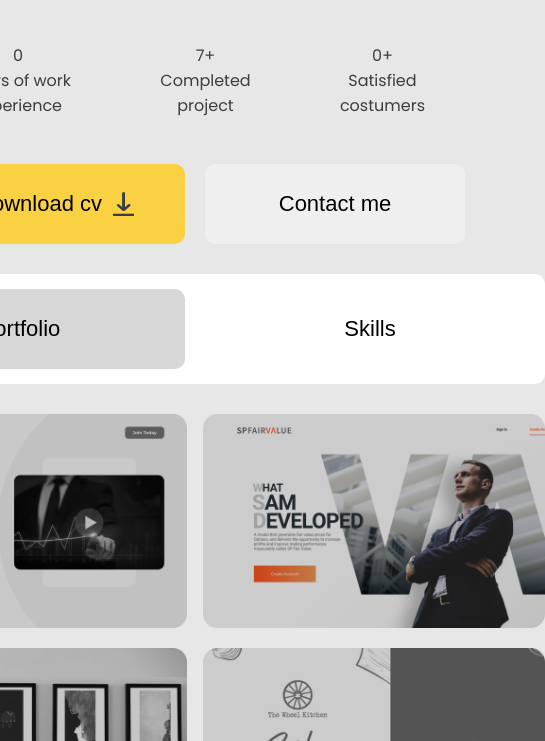
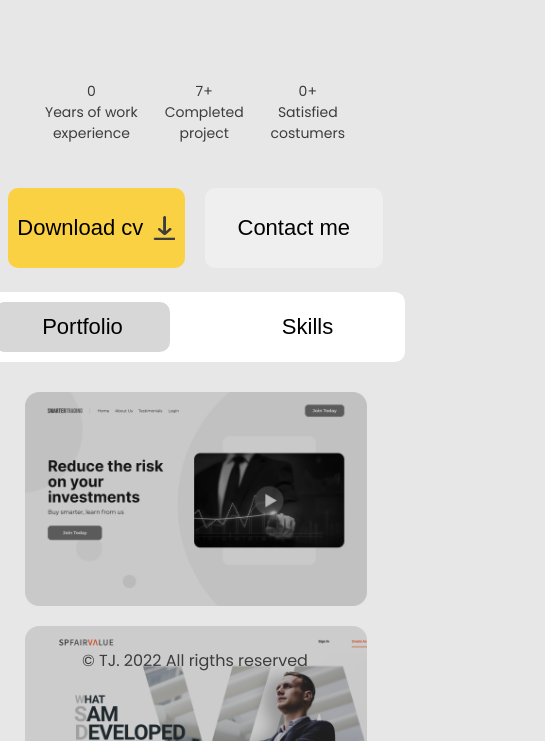
Before and after one commit to TugsjargalGantumur/portfolio, a plain HTML site: page index.html in a window 390 px wide. Shown: the part 359-1100 px from the top of the page, 545 px wide, since content can reach past the window. Drawn offline with Linux system fonts and the light colour scheme.

Commit message:
Portfolio

```diff
--- a/dark.css
+++ b/dark.css
@@ -123,6 +123,10 @@ path {
 #section5 img {
   margin-bottom: 20px;
 }
+#end {
+  display: flex;
+  text-align: center;
+}
 @media (max-width: 620px) {
   body {
     gap: 30px;
@@ -165,4 +169,41 @@ path {
     font-size: 14px;
     line-height: 21px;
   }
+  #section2 {
+    display: flex;
+    width: 300px;
+    justify-content: space-between;
+    margin-top: 40px;
+    text-align: center;
+  }
+
+  #section2 p {
+    font-size: 14px;
+    line-height: 21px;
+  }
+
+  #section3 {
+    height: 44px;
+    width: 375px;
+    padding-bottom: 30px;
+  }
+  #section4 {
+    height: 70px;
+    width: 420px;
+    border-radius: 10px;
+  }
+  .slider-button {
+    width: 175px;
+    height: 50px;
+    margin-left: 10px;
+    margin-right: 10px;
+    border-radius: 10px;
+  }
+  #section5 {
+    height: 210px;
+    width: 340px;
+    display: flex;
+    flex-direction: row;
+    justify-content: space-between;
+  }
 }
--- a/index.html
+++ b/index.html
@@ -120,7 +120,7 @@
       <img src="./image/Group 5.png" alt="" width="342px" />
       <img src="./image/Group 6.png" alt="" width="342px" />
       <img src="./image/Rectangle 2.png" alt="" width="342px" />
-      <img src="./image/Group 8.png" alt="" width="342px />
+      <img src="./image/Group 8.png" alt="" width="342px" />
     </div>
     <p id="end">© TJ. 2022 All rigths reserved</p>
     <script src="./index.js"></script>
--- a/light.css
+++ b/light.css
@@ -122,7 +122,10 @@ path {
 #section5 img {
   margin-bottom: 20px;
 }
-
+#end {
+  display: flex;
+  align-items: center;
+}
 @media (max-width: 620px) {
   body {
     gap: 30px;
@@ -165,9 +168,41 @@ path {
     font-size: 14px;
     line-height: 21px;
   }
+  #section2 {
+    display: flex;
+    width: 300px;
+    justify-content: space-between;
+    margin-top: 40px;
+    text-align: center;
+  }
+
+  #section2 p {
+    font-size: 14px;
+    line-height: 21px;
+  }
+
+  #section3 {
+    height: 44px;
+    width: 375px;
+    padding-bottom: 30px;
+  }
+  #section4 {
+    height: 70px;
+    width: 420px;
+    border-radius: 10px;
+  }
+  .slider-button {
+    width: 175px;
+    height: 50px;
+    margin-left: 10px;
+    margin-right: 10px;
+    border-radius: 10px;
+  }
+  #section5 {
+    height: 210px;
+    width: 340px;
+    display: flex;
+    flex-direction: row;
+    justify-content: space-between;
+  }
 }
-#end {
-  display: flex;
-  justify-content: center;
-  align-items: center;
-}
```
